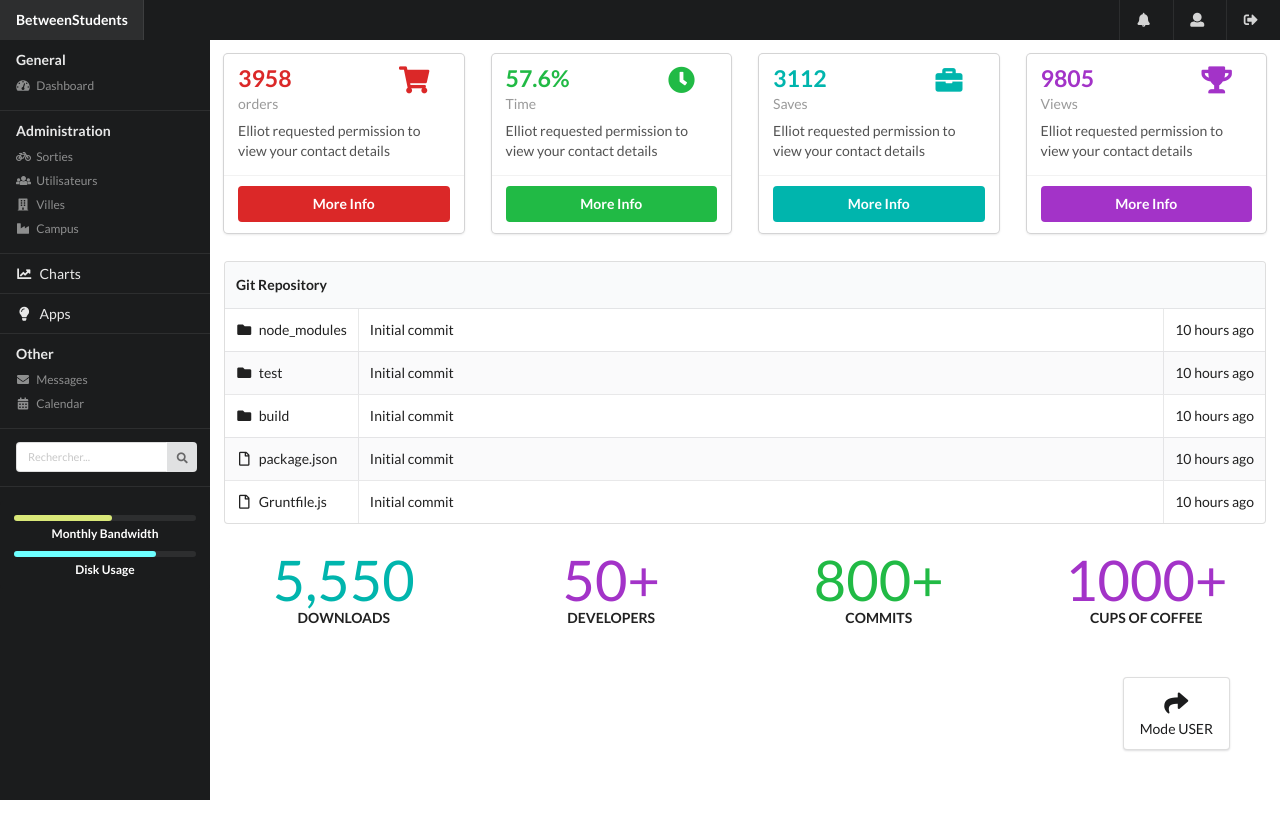
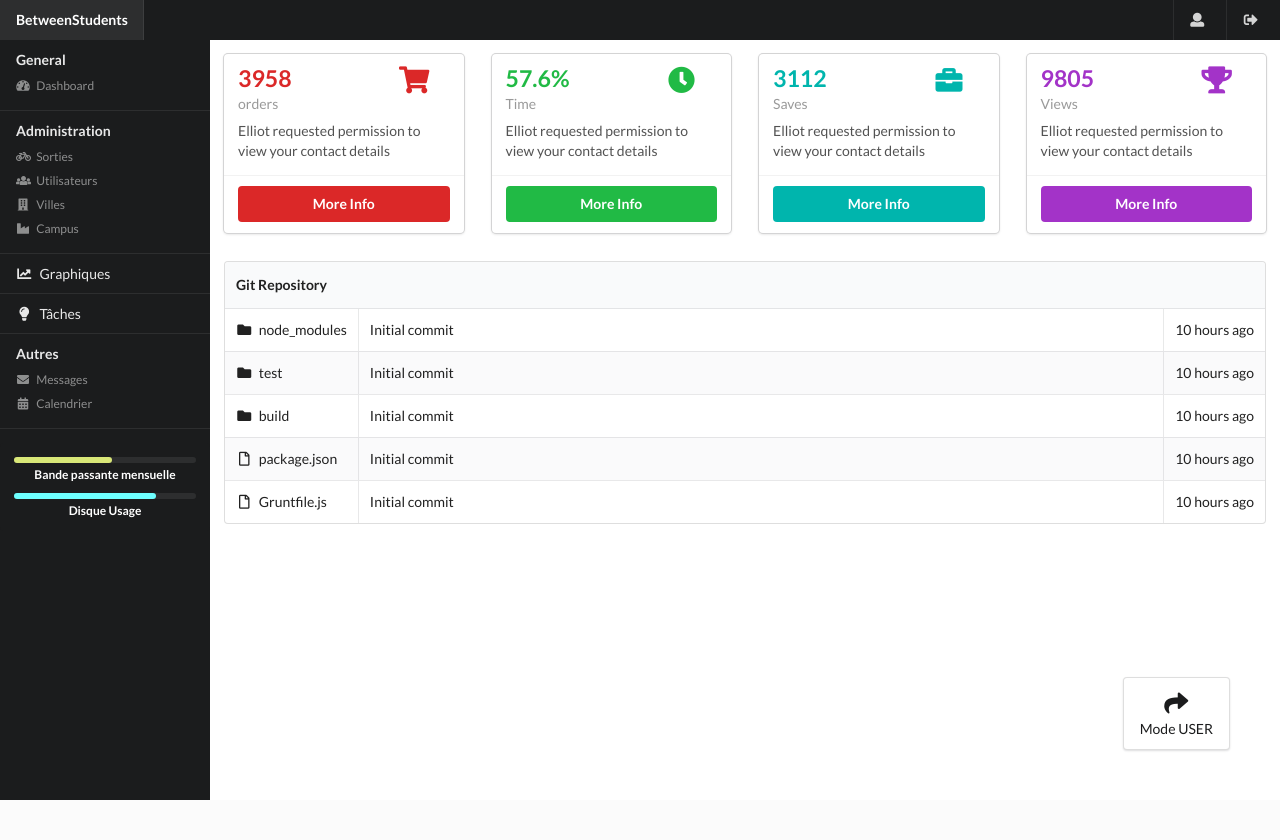
Before and after one commit to brunobc88/BetweenStudents, a Symfony app: template templates/admin/index.html.twig in a window 1280 px wide. After the commit the page ends 800 px from the top, so only its background shows below. Run offline with Twig, Linux system fonts and the light colour scheme; the template is opened without the code that fills it, so the values that code supplies are empty; some libraries are stand-ins or nearby versions.

Commit message:
Amélioration interface, refactoring

```diff
--- a/public/css/styles_admin.css
+++ b/public/css/styles_admin.css
@@ -1,6 +1,8 @@
-/*body ::-webkit-scrollbar {*/
-/*    width: 6px;*/
-/*}*/
+body {
+    margin-top: 40px !important;
+    max-height: calc(100% - 40px) !important;
+    height: calc(100% - 40px) !important;
+}
 
 .ui.vertical.menu.sidebar-menu {
     margin-top: 40px !important;
@@ -13,9 +15,11 @@
     margin: 0 0.5em 0 0;
 }
 
-.main-content {
-    margin-top: 40px;
-}
+/*.main-content {*/
+/*    margin-top: 40px !important;*/
+/*    max-height: calc(100% - 40px) !important;*/
+/*    height: calc(100% - 40px) !important;*/
+/*}*/
 
 @media (min-width: 768px) {
     .ui.vertical.menu.sidebar-menu {
@@ -38,3 +42,10 @@
     right: 50px;
     z-index: 99;
 }
+
+.message-fixed {
+    position: fixed !important;
+    z-index: 99 !important;
+    top: 70px;
+    right: 20px;
+}
--- a/src/Controller/AdminController.php
+++ b/src/Controller/AdminController.php
@@ -54,6 +54,7 @@ class AdminController extends AbstractController
         $nbreResultats = $sortieRepository->countResultSearchSortie($searchSortie, true);
 
         return $this->render('admin/sortie.html.twig', [
+            'searchSortieFormType' => $searchSortieFormType->createView(),
             'tableauSorties' => $tableauSorties,
             'nbreResultats' => $nbreResultats,
         ]);
@@ -121,8 +122,10 @@ class AdminController extends AbstractController
                 }
             }
             $entityManager->flush();
+            $this->addFlash('success', 'Modification enregistrée');
 
             return new JsonResponse([
+                'content' => $this->renderView('inc/messageFlash.html.twig')
             ]);
         }
 
--- a/src/Controller/SortieController.php
+++ b/src/Controller/SortieController.php
@@ -48,7 +48,7 @@ class SortieController extends AbstractController
         $searchSortieFormType->handleRequest($request);
 
         $tableauSorties = $sortieRepository->findSearchSortiePaginate($searchSortie, 12);
-        $nbreResultats = count($sortieRepository->findSearchSortie($searchSortie));
+        $nbreResultats = $sortieRepository->countResultSearchSortie($searchSortie);
 
         return $this->render('sortie/index.html.twig', [
             'searchSortieFormType' => $searchSortieFormType->createView(),
--- a/src/Controller/UserController.php
+++ b/src/Controller/UserController.php
@@ -83,7 +83,7 @@ class UserController extends AbstractController
         $searchSortieFormType->handleRequest($request);
 
         $tableauSorties = $sortieRepository->findSearchSortiePaginate($searchSortie, 12);
-        $nbreResultats = count($sortieRepository->findSearchSortie($searchSortie));
+        $nbreResultats = $sortieRepository->countResultSearchSortie($searchSortie);
 
         return $this->render('user/sortie.html.twig', [
             'searchSortieFormType' => $searchSortieFormType->createView(),
--- a/templates/admin/index.html.twig
+++ b/templates/admin/index.html.twig
@@ -141,46 +141,4 @@
             </table>
         </div>
     </div>
-    <div class="ui grid stackable padded">
-        <div class="four wide computer eight wide tablet sixteen wide mobile center aligned column">
-            <div class="ui teal statistic">
-                <div class="value">
-                    5,550
-                </div>
-                <div class="label">
-                    Downloads
-                </div>
-            </div>
-        </div>
-        <div class="four wide computer eight wide tablet sixteen wide mobile center aligned column">
-            <div class="ui purple statistic">
-                <div class="value">
-                    50+
-                </div>
-                <div class="label">
-                    Developers
-                </div>
-            </div>
-        </div>
-        <div class="four wide computer eight wide tablet sixteen wide mobile center aligned column">
-            <div class="ui green statistic">
-                <div class="value">
-                    800+
-                </div>
-                <div class="label">
-                    Commits
-                </div>
-            </div>
-        </div>
-        <div class="four wide computer eight wide tablet sixteen wide mobile center aligned column">
-            <div class="ui purple statistic">
-                <div class="value">
-                    1000+
-                </div>
-                <div class="label">
-                    Cups of Coffee
-                </div>
-            </div>
-        </div>
-    </div>
 {% endblock %}
--- a/templates/base_admin.html.twig
+++ b/templates/base_admin.html.twig
@@ -14,29 +14,16 @@
 <body>
 <header>
     {% include("inc/navbar_admin.html.twig") %}
+    {% include("inc/messageFlash.html.twig") %}
 </header>
 
 <div class="pusher">
     <div class="main-content">
-        {% for label, messages in app.flashes %}
-            {% for message in messages %}
-                <div class="ui {{ label }} message">
-                    <i class="close icon"></i>
-                    <div class="header">
-                        {{ message }}
-                    </div>
-                    <p>{{ message }}</p>
-                </div>
-            {% endfor %}
-        {% endfor %}
         {% block body %}{% endblock %}
     </div>
 </div>
 
 <script>
-    $('.message .close').on('click', function() {
-        $(this).closest('.message').transition('fade');
-    });
     $(document).ready(function() {
         $('.ui.dropdown').dropdown();
         $('.sidebar-menu-toggler').on('click', function() {
@@ -50,6 +37,14 @@
                 .sidebar('toggle');
         });
     });
+
+    setTimeout(function(){
+        $('.message.auto-close').closest('.message').transition('fade');
+    }, 5000 );
+
+    function removeMessage() {
+        $('.message.manuel-close').remove();
+    }
 </script>
 {% block javascripts %}{% endblock %}
 </body>
--- /dev/null
+++ b/templates/inc/messageFlash.html.twig
@@ -0,0 +1,11 @@
+{% for label, messages in app.flashes %}
+    {% for message in messages %}
+        <div class="ui message-fixed compact {{ label }} message auto-close manuel-close">
+            <i class="close icon" onclick="removeMessage()"></i>
+            <div class="header">
+                {{ label | capitalize }}
+            </div>
+            <p>{{ message }}</p>
+        </div>
+    {% endfor %}
+{% endfor %}
--- a/templates/inc/navbar_admin.html.twig
+++ b/templates/inc/navbar_admin.html.twig
@@ -6,7 +6,6 @@
     </div>
 
     <div class="right menu">
-        <a href="#" class="item"><i class="bell icon"></i></a>
         <div class="ui dropdown item">
             <i class="user cirlce icon"></i>
             <div class="menu">
@@ -55,19 +54,19 @@
     <a href="#" class="item">
         <div>
             <i class="icon chart line"></i>
-            Charts
+            Graphiques
         </div>
     </a>
 
     <a class="item">
         <div>
             <i class="icon lightbulb"></i>
-            Apps
+            Tâches
         </div>
     </a>
 
     <div class="item">
-        <div class="header">Other</div>
+        <div class="header">Autres</div>
         <div class="menu">
             <a href="#" class="item">
                 <div>
@@ -79,30 +78,21 @@
             <a href="#" class="item">
                 <div>
                     <i class="icon calendar alternate"></i>
-                    Calendar
+                    Calendrier
                 </div>
             </a>
         </div>
     </div>
 
-    <div class="item">
-        <form action="#">
-            <div class="ui mini action input">
-                <label for="generalSearchBar"></label>
-                <input type="text" placeholder="Rechercher..." id="generalSearchBar">
-                <button class="ui mini icon button"><i class="search icon"></i></button>
-            </div>
-        </form>
-    </div>
     <div class="ui segment inverted">
         <div class="ui tiny olive inverted progress">
             <div class="bar" style="width: 54%"></div>
-            <div class="label">Monthly Bandwidth</div>
+            <div class="label">Bande passante mensuelle</div>
         </div>
 
         <div class="ui tiny teal inverted progress">
             <div class="bar" style="width: 78%"></div>
-            <div class="label">Disk Usage</div>
+            <div class="label">Disque Usage</div>
         </div>
     </div>
 </div>
@@ -111,7 +101,7 @@
 <!-- button passge mode admin-user -->
 <div class="button_passage_user_admin">
     <div class="ui vertical labeled icon menu">
-        <a class="item" href="{{ path('app_sortie') }}"><i class="share icon"></i>Mode USER</a>
+        <a class="item" href="{{ path('app_main') }}"><i class="share icon"></i>Mode USER</a>
     </div>
 </div>
 <!-- button passge mode admin-user -->
```
Also changed, not shown: public/css/styles.css (+7 -0 lines), templates/admin/sortie.html.twig (+14 -4 lines), templates/admin/user.html.twig (+6 -5 lines), templates/base.html.twig (+8 -14 lines), templates/security/login.html.twig (+6 -4 lines).
